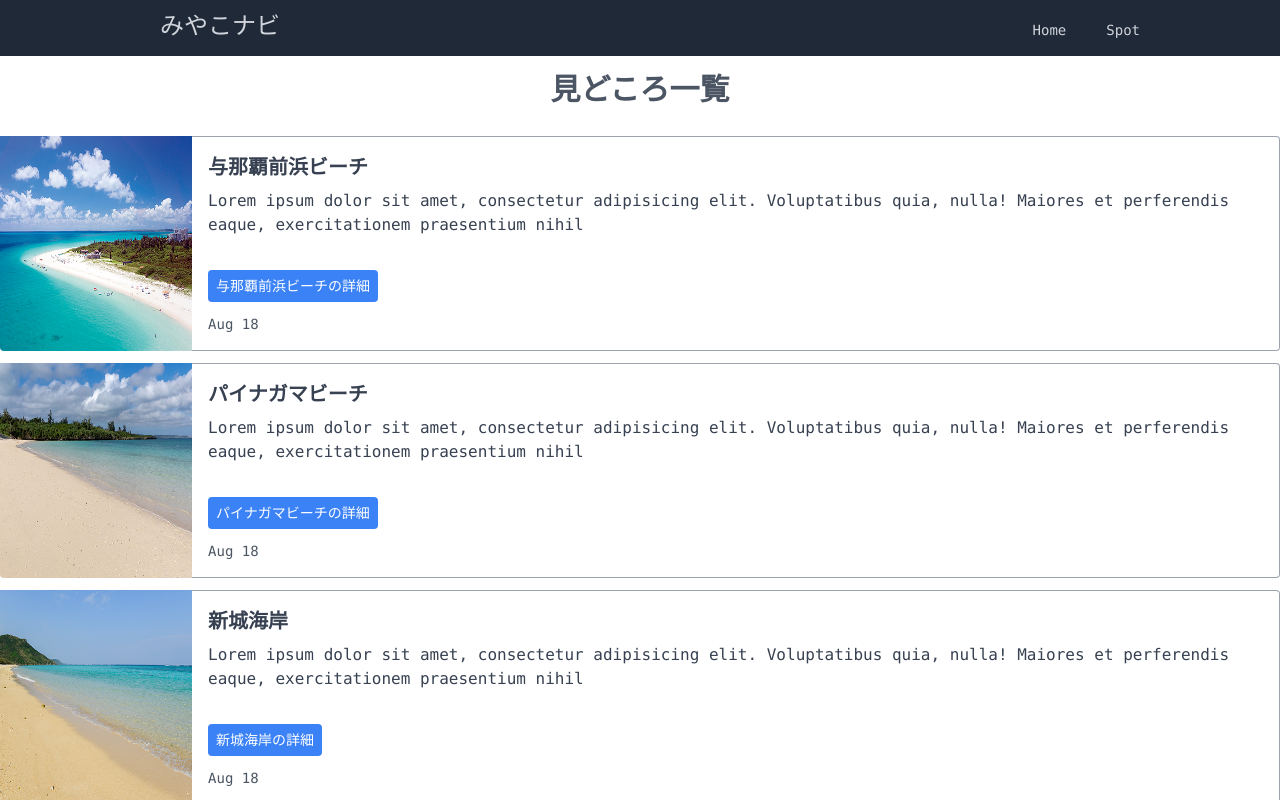
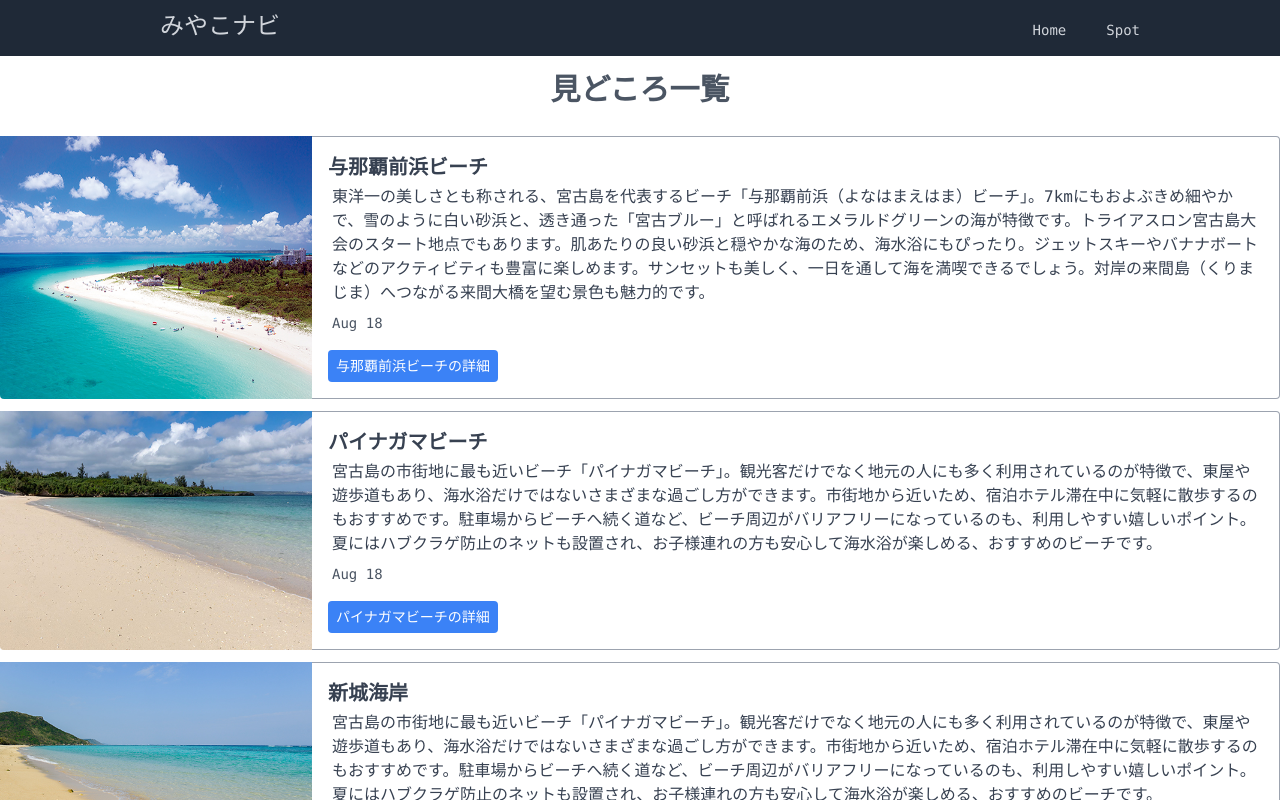
Before and after one commit to yu-ta-tech/miyakojima_nav, a Next.js app: page /spot-page in a window 1280 px wide. Shown: the top 800 px of the page. Built offline with nearby package versions, Linux system fonts and the light colour scheme.

Commit message:
spot-page 大枠完成

```diff
--- a/pages/locations/[id].js
+++ b/pages/locations/[id].js
@@ -16,84 +16,30 @@ export default function Detail() {
 
   return (
     <Layout title={`${places[id].name} | みやこナビ`}>
-      <div className="max-w-sm rounded overflow-hidden shadow-lg">
-        <div className="flex content-center justify-center">
+      <div className="max-w-lg rounded overflow-hidden shadow-lg m-5 pb-4">
           <Image
             src={`/images/${id}.jpg`}
-            width={384}
+            width={512}
             height={384}
             alt={places[id].name}
             objectFit="contain"
           />
-        </div>
-        <div className="px-6 py-4">
-          <div className="font-bold text-xl mb-2">{spots[id].name}</div>
-          <p className="text-gray-700 text-base">
+        <div className="mx-6 my-4">
+          <div className="font-bold text-xl mb-3">{spots[id].name}</div>
+          <p className="text-gray-700 text-sm py-2">
             {spots[id].description}
           </p>
         </div>
-        <div className="px-6 pt-4 pb-2">{spots[id].address}</div>
-        <div className="px-6 pt-4 pb-2">{spots[id].tel}</div>
+        <div className="text-gray-500 px-6 pt-3 pb-3">住所:{spots[id].address}</div>
+        <div className="text-gray-500 px-6 pb-3">TEL:{spots[id].tel}</div>
+        <div className="text-gray-500 px-6 pb-3">URL:{spots[id].url}</div>
+        <div className="text-gray-500 px-6 pb-3">営業時間:{spots[id].open}</div>
+        <div className="text-gray-500 px-6 pb-12">休業日:{spots[id].holiday}</div>
 
         <Link href="/spot-page">
-          <span>Back to spotpage</span>
+          <a className="p-6 text-blue-500 underline">一覧に戻る</a>
         </Link>
       </div>
     </Layout>
   );
 }
-
-// import { getA llLocationIds, getLocationData } from "../../lib/location";
-
-// export default function Location({ location }) {
-//   if (!location) {
-//     return <div>Loading...</div>;
-//   }
-
-//   return (
-//     <Layout title={location.title}>
-//       <p>
-//         {"ID : "}
-//         {location.id}
-//       </p>
-//       <p>{location.title}</p>
-//       <p>{location.body}</p>
-//       <Link href="/spot-page">
-//         <div>
-//           <svg
-//             fill="none"
-//             stroke="currentColor"
-//             strokeWidth="1.5"
-//             viewBox="0 0 24 24"
-//             xmlns="http://www.w3.org/2000/svg"
-//             aria-hidden="true"
-//           >
-//             <path
-//               strokeLinecap="round"
-//               strokeLinejoin="round"
-//               d="M18.75 19.5l-7.5-7.5 7.5-7.5m-6 15L5.25 12l7.5-7.5"
-//             ></path>
-//           </svg>
-//           <span>Back to spotpage</span>
-//         </div>
-//       </Link>
-//     </Layout>
-//   );
-// }
-
-// export async function getStaticPaths() {
-//   const paths = await getAllLocationIds();
-
-//   return {
-//     paths,
-//     fallback: false,
-//   };
-// }
-// export async function getStaticProps({ params }) {
-//   const { location: location } = await getLocationData(params.id);
-//   return {
-//     props: {
-//       location,
-//     },
-//   };
-// }
--- a/pages/spot-page.js
+++ b/pages/spot-page.js
@@ -2,6 +2,7 @@ import Link from "next/link";
 import Layout from "../components/Layout";
 import Image from "next/image";
 import { places } from "../lib/seeds/seedHelpers";
+import { spots } from "../lib/seeds/cities";
 
 const Spot = () => {
   return (
@@ -10,36 +11,39 @@ const Spot = () => {
       <div className="text-xl">
         {places &&
           places.map((place) => (
-            <div key={place.id} className="max-w-sm w-full lg:max-w-7xl lg:flex my-3">
-              <Image
-                className='h-48 lg:h-auto lg:w-48 flex-none bg-cover rounded-t lg:rounded-t-none lg:rounded-l text-center overflow-hidden objectFit="contain"'
-                src={`/images/${places.indexOf(place)}.jpg`}
-                width={256}
-                height={256}
-                alt="mamorukun"
-              />
+            <div
+              key={place.id}
+              className="max-w-sm w-full lg:max-w-7xl lg:flex my-3"
+            >
+              <div className="flex-shrink-0 grid">
+                <Image
+                  className="lg:h-auto lg:w-48 flex-none bg-cover rounded-t lg:rounded-t-none lg:rounded-l text-center overflow-hidden"
+                  src={`/images/${places.indexOf(place)}.jpg`}
+                  width={312}
+                  height={208}
+                  alt={place.name}
+                />
+              </div>
               <div className="border-r border-b border-l border-gray-400 lg:border-l-0 lg:border-t lg:border-gray-400 bg-white rounded-b lg:rounded-b-none lg:rounded-r p-4 flex flex-col justify-between leading-normal">
-                <div className="mb-8">
-                  <div className="text-gray-700 font-bold text-xl mb-2">
-                    {place.name}
-                  </div>
+                <div className="text-gray-700 font-bold text-xl pb-1">
+                  {place.name}
+                </div>
+                <div className="px-1 pb-2">
                   <p className="text-gray-700 text-base">
-                    Lorem ipsum dolor sit amet, consectetur adipisicing elit.
-                    Voluptatibus quia, nulla! Maiores et perferendis eaque,
-                    exercitationem praesentium nihil
+                    {spots[place.id].description}
                   </p>
                 </div>
-                <div className="mb-3">
+                <div className="flex items-center px-1 pb-4">
+                  <div className="text-sm">
+                    <p className="text-gray-600">Aug 18</p>
+                  </div>
+                </div>
+                <div>
                   <Link href={`/locations/${places.indexOf(place)}`}>
                     <button className="bg-blue-500 hover:bg-blue-700 text-white text-sm rounded px-2 h-8">
                       {`${place.name}の詳細`}
                     </button>
                   </Link>
-                </div>
-                <div className="flex items-center">
-                  <div className="text-sm">
-                    <p className="text-gray-600">Aug 18</p>
-                  </div>
                 </div>
               </div>
             </div>
```
